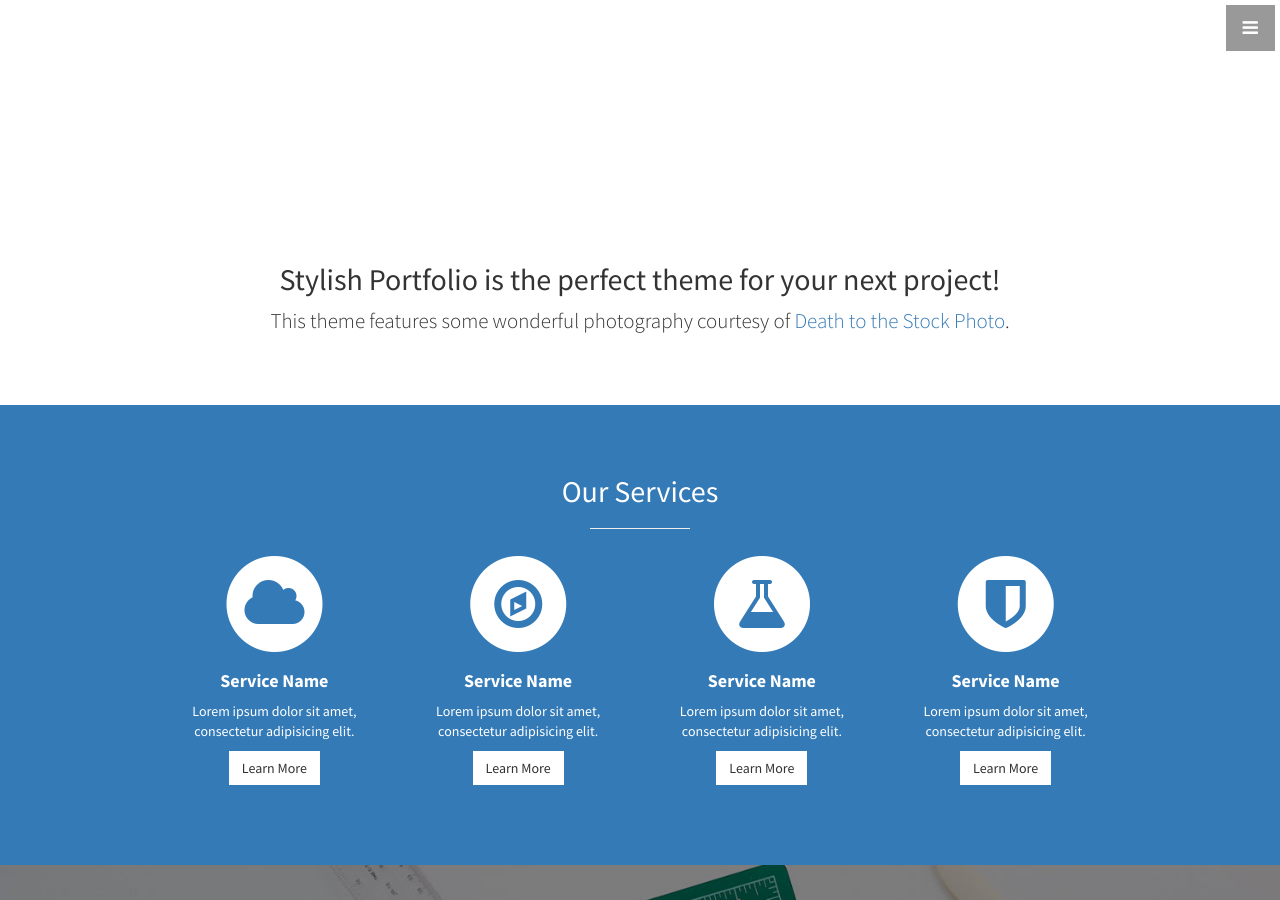
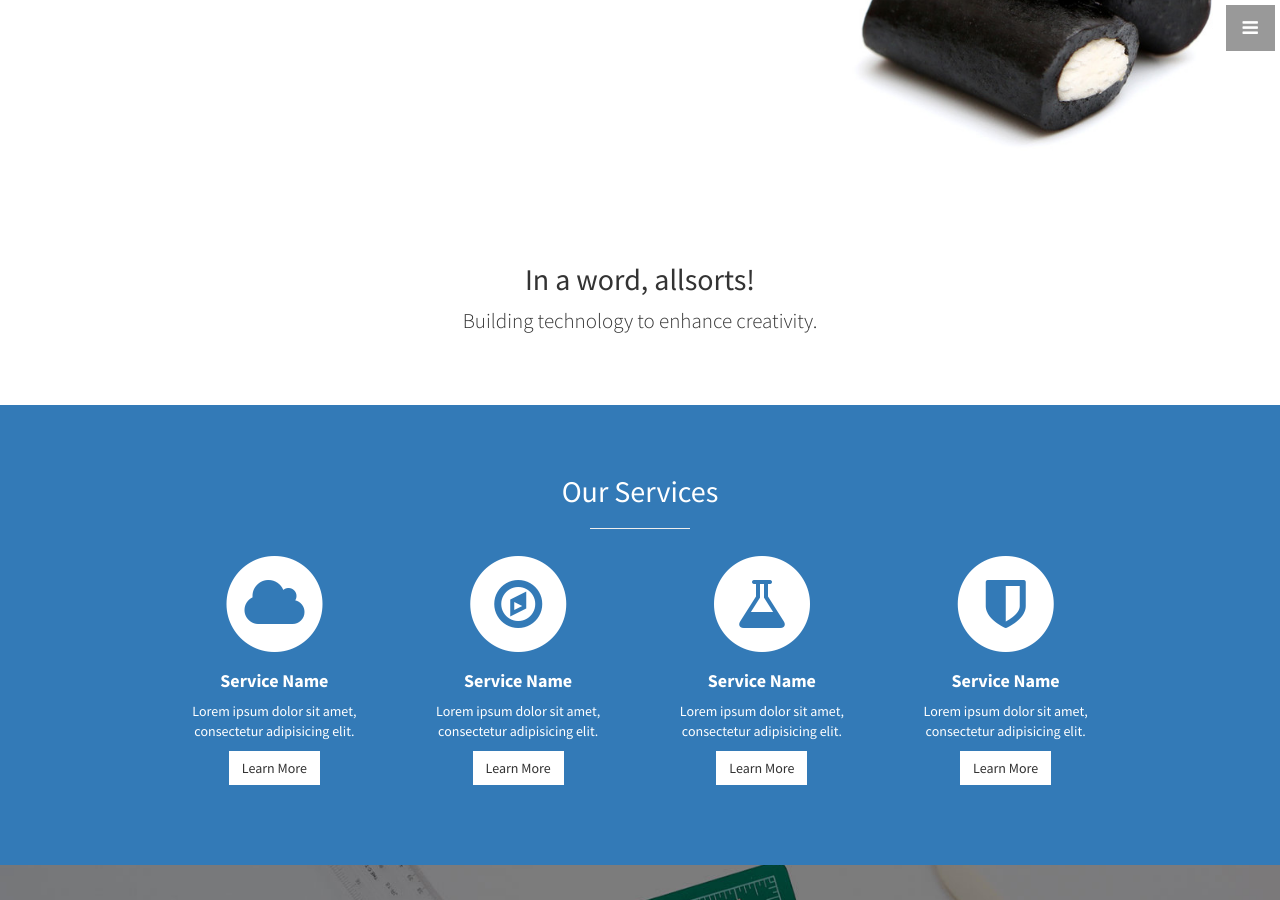
Before and after one commit to G4V/G4V.github.io, a Jekyll site: the page built from index.html, in a window 1280 px wide and 900 px high, scrolled down 707 px. Built offline with Jekyll 4.4.1, drawn with Linux system fonts in a browser that asks for light colours.

Commit message:
more changes

```diff
--- a/_includes/about.html
+++ b/_includes/about.html
@@ -2,8 +2,8 @@
   <div class="container">
     <div class="row">
       <div class="col-lg-12 text-center">
-        <h2>Stylish Portfolio is the perfect theme for your next project!</h2>
-        <p class="lead">This theme features some wonderful photography courtesy of <a target="_blank" href="http://join.deathtothestockphoto.com/">Death to the Stock Photo</a>.</p>
+        <h2>In a word, allsorts!</h2>
+        <p class="lead">Building technology to enhance creativity.</p>
       </div>
     </div>
     <!-- /.row -->
```
Also changed, not shown: img/bg.jpg.
